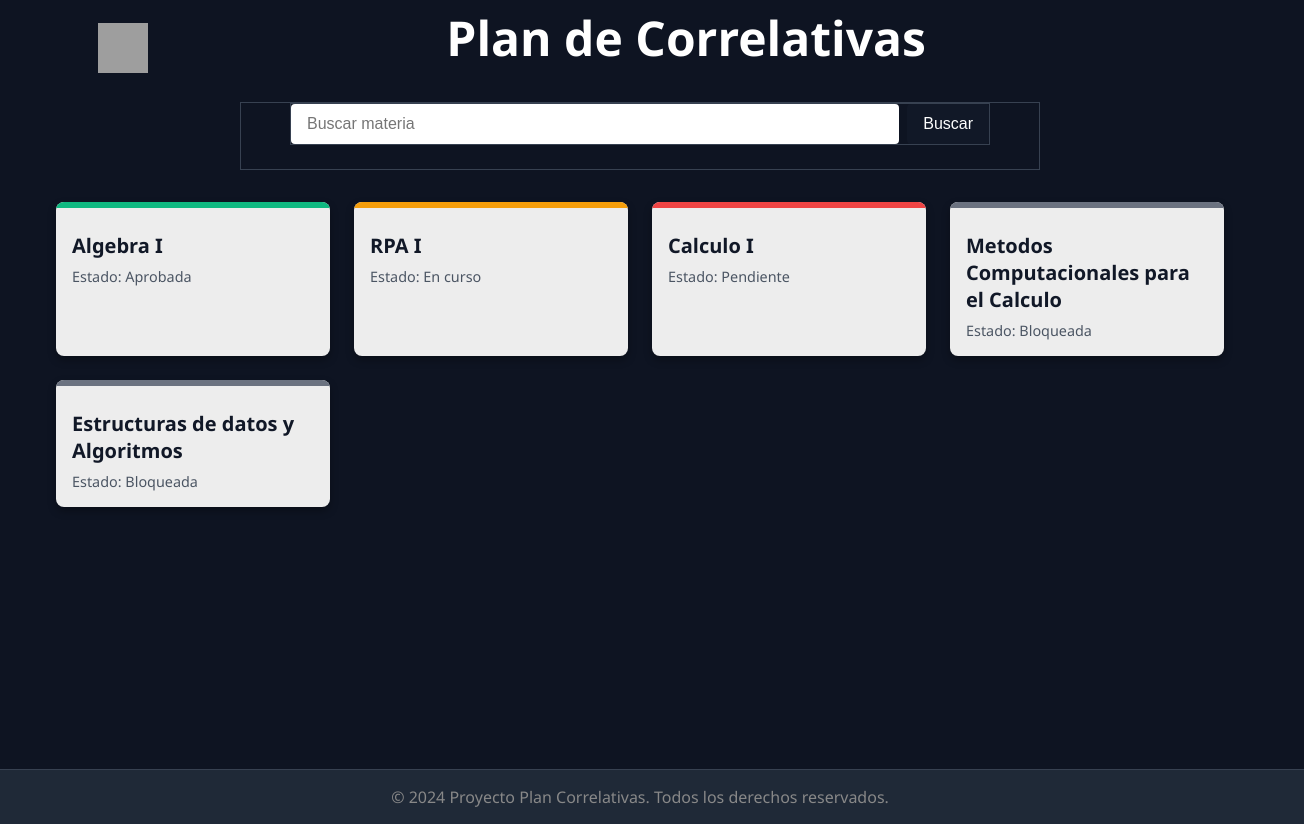
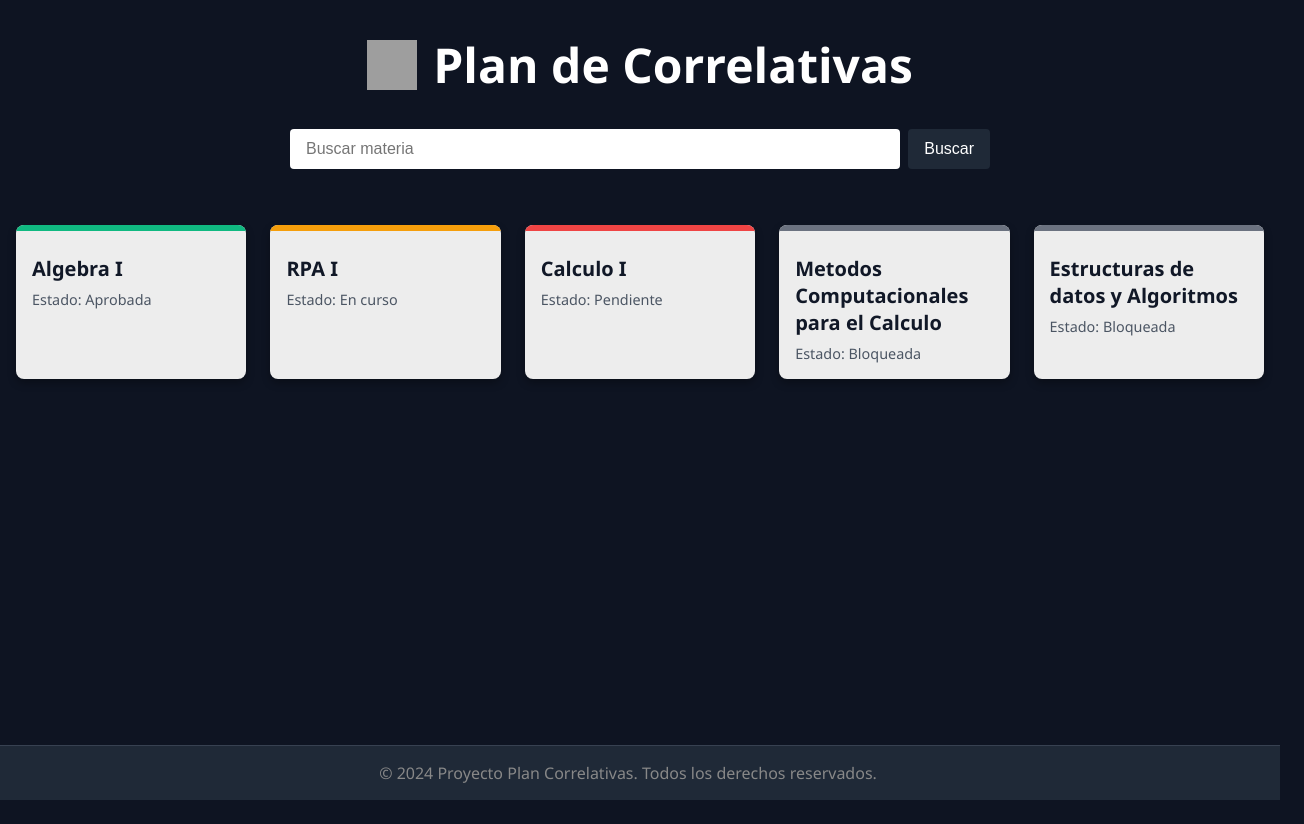
Before and after one commit to Carloshha12/ProyectoPlanCorrelativas, a plain HTML site: page src/index.html in a window 1280 px wide. Shown: the whole page, 1304 px wide, since content can reach past the window. After the commit the page ends 800 px from the top, so only its background shows below. Drawn offline with Linux system fonts and the light colour scheme; grey boxes are pictures that could not be loaded.

Commit message:
Se acomoda icono con titulo y el margen de las materias es mas chico.

```diff
--- a/src/index.html
+++ b/src/index.html
@@ -2,6 +2,7 @@
 <html lang="en">
 
 <head>
+    <meta name="viewport" content="width=device-width, initial-scale=1.0">
     <link href="https://fonts.googleapis.com/css2?family=Inter:wght@400;600&display=swap" rel="stylesheet">
     <link rel="stylesheet" href="styles.css">
     <script src="script.js" defer></script>
@@ -13,15 +14,12 @@
 <body>
 
     <header>
-        <div style="display:flex;align-items: center;justify-content: space-evenly;width: 80%;">
-            <div>
-                <img class="iconfai"
-                    src="https://www.fi.uncoma.edu.ar/wp-content/uploads/2022/05/cropped-fai-e1660670932900.png"
-                    alt="Icono FAI">
-            </div>
-            <div>
-                <h1 class="title">Plan de Correlativas</h1>
-            </div>
+        <div class="icontitulo">
+            <img class="iconfai"
+                src="https://www.fi.uncoma.edu.ar/wp-content/uploads/2022/05/cropped-fai-e1660670932900.png"
+                alt="Icono FAI">
+            <h1 class="title">Plan de Correlativas</h1>
+
         </div>
 
         <div class="searchBox">
--- a/src/styles.css
+++ b/src/styles.css
@@ -33,10 +33,12 @@ footer {
   font-size: 1rem;
   border-top: 1px solid #374151;
   margin-left: -1.5rem;
-  margin-right: -1.5rem;
-  margin-bottom: -1.5rem;
 }
-
+.icontitulo{
+  display: flex;
+    align-items: center;
+    justify-content: center;
+}
 .searchBox {
   margin-bottom: -1rem;
   display: flex;
@@ -45,7 +47,6 @@ footer {
   text-align: center;
   max-width: 800px;
   margin: 0 auto;
-  border: 1px solid #374151;
 }
 
 .title {
@@ -54,19 +55,16 @@ footer {
   font-weight: 700;
   color: white;
   text-align: center;
-  margin-top: 0.3rem;
-  margin-bottom: 2rem;
 
 }
 .iconfai{
   width: 50px;
   height: 50px;
-  margin-right: 200px;
-
+  margin-right: 1rem;
 }
 
 .btn {
-  background-color: #111827;
+  background-color: #1f2937;
   color: white;
   border: none;
   padding: 0.5rem 1rem;
@@ -78,9 +76,10 @@ footer {
   /* esquinas redondeadas */
   cursor: pointer;
   /* pasar por arriba del btn  hace que salga para apretar*/
+  transition: background-color 0.2s ease;
 
-  transition: background-color 0.2s ease;
   /* ease hace que la transicion sea mas suave */
+
 }
 
 .btn:hover {
@@ -93,7 +92,6 @@ footer {
 }
 
 .searchBarrita {
-  border: 1px solid #374151;
   display: flex;
   /* los mantiene juntos en fila */
   justify-content: center;
@@ -133,7 +131,7 @@ footer {
   gap: 1.5rem;
   grid-template-columns: repeat(auto-fit, minmax(220px, 1fr));
    /* auto-fit hace que las columnas se ajusten al tamaño del contenedor el minmax permite establecer un tamaño minimo y maximo de cada columna */
-  max-width: 1200px;
+  max-width: 1600px;
   margin: 2rem auto;
   padding: 0 1rem;
 }
```
